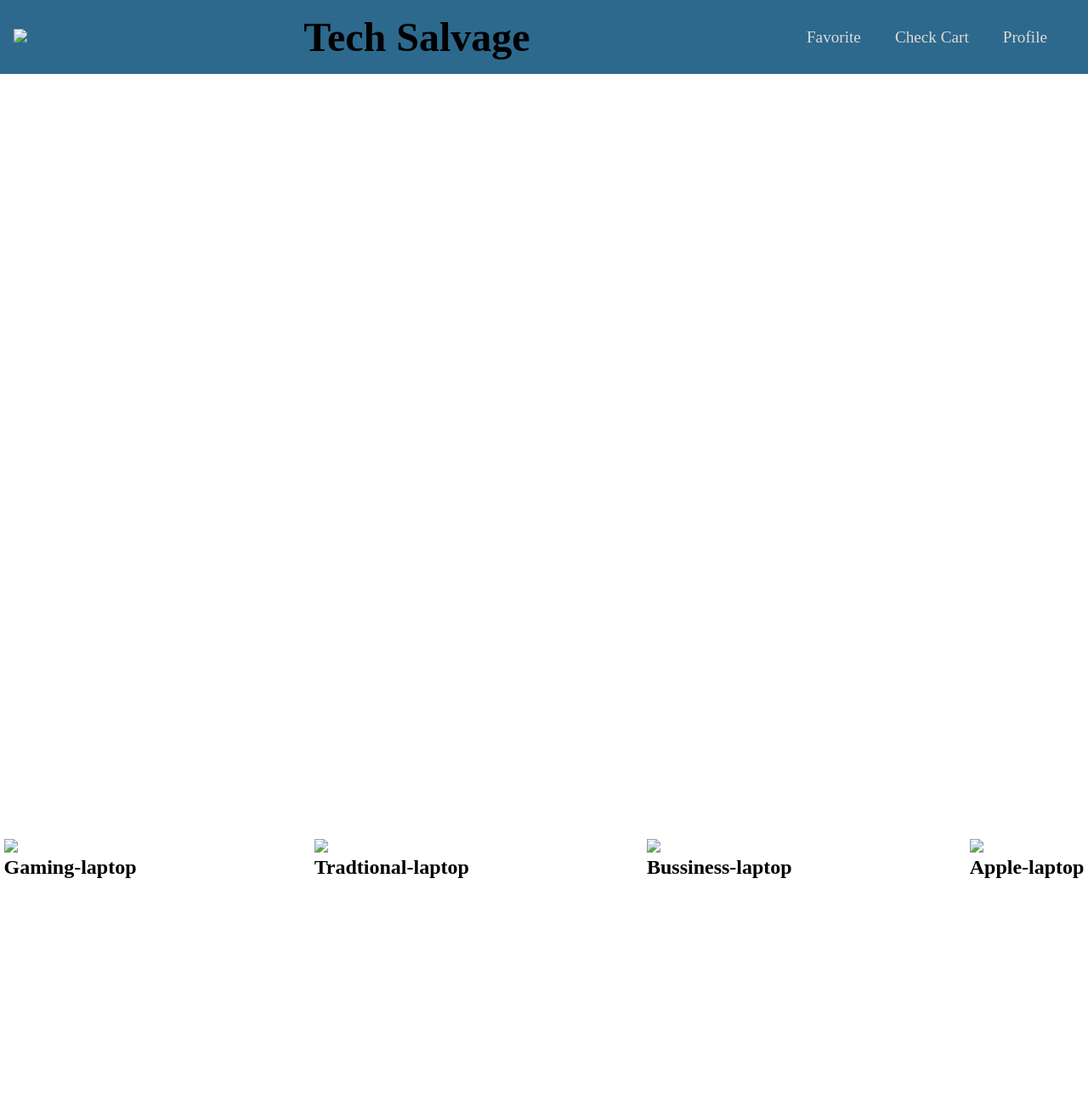
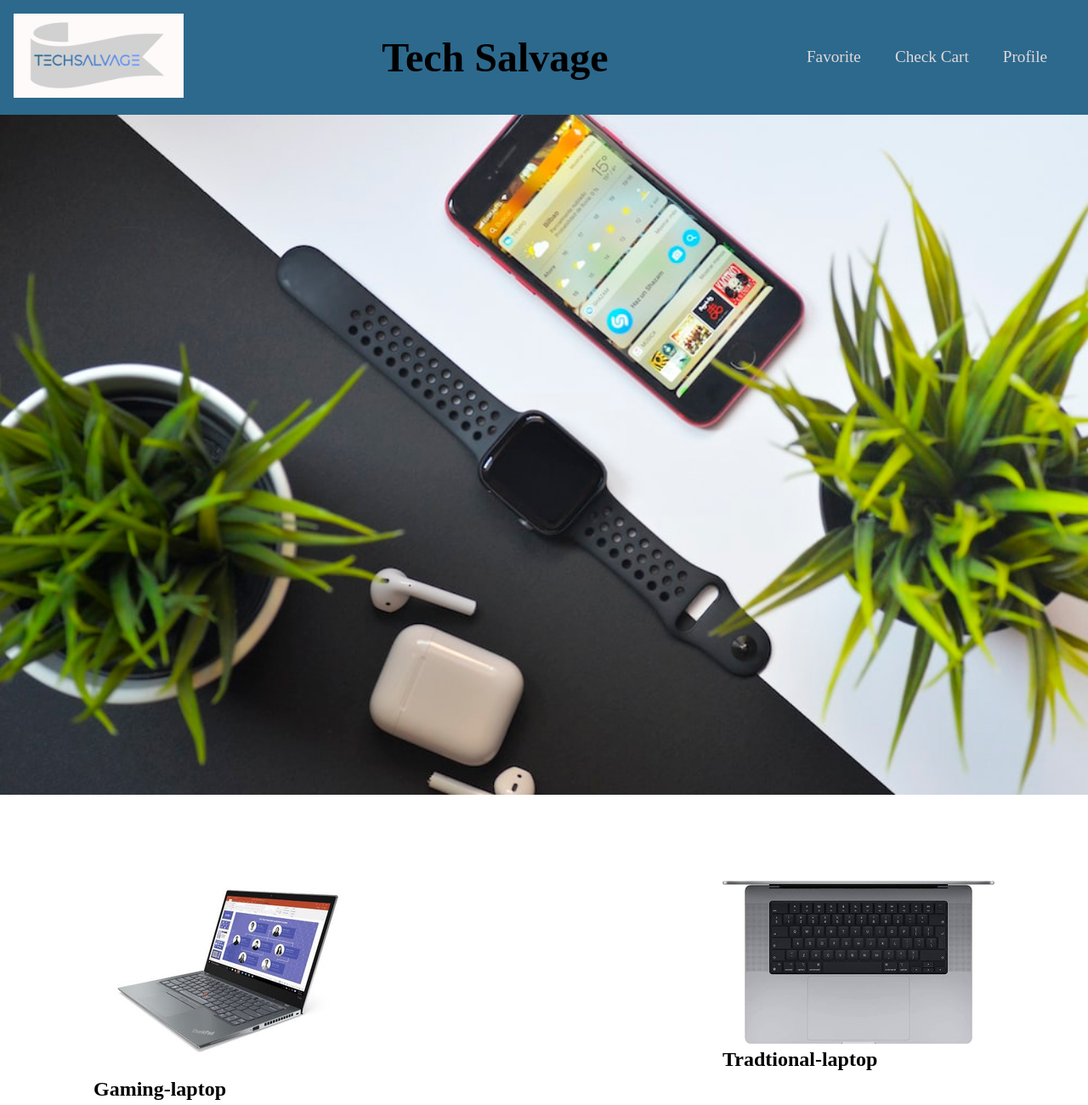
Before and after one commit to fady-dib/E-commerce-Front-end, a plain HTML site: page index.html in a window 1280 px wide. Shown: the top 1300 px of the page at 85% size. Before the commit the page ends 1134 px from the top, so only its background shows below. Drawn offline with Linux system fonts and the light colour scheme; the site is published under a folder, as on GitHub Pages, so addresses that start at the root find nothing.

Commit message:
Fixed paths

```diff
--- a/index.html
+++ b/index.html
@@ -9,7 +9,7 @@
   </head>
   <body>
     <header>
-      <div class="logo"><img   src="/images/logo.png"  id="logo"  ></div>
+      <div class="logo"><img   src="images/logo.png"  id="logo"  ></div>
       <div class="title"><h1> Tech Salvage</h1></div>
       <div class="side">
           <div><a  href="#jj">Favorite</a></div>
@@ -59,7 +59,7 @@
       <div class="category">
         <div class="gaming_lap" id="gaming_lap">
 
-               <div class="image"><img src="/images/laptop10.jpg"></div>
+               <div class="image"><img src="images/laptop10.jpg"></div>
                <div class="product-name"><h2>Gaming-laptop</h2>
                 </div>
 
@@ -69,7 +69,7 @@
      </div>
      <div class="bussiness-lap" id="bussiness-lap">
 
-      <div class="image"><img src="/images/laptop19.jpg"></div>
+      <div class="image"><img src="images/laptop19.jpg"></div>
       <div class="product-name"><h2>Tradtional-laptop</h2>
        </div>
 
@@ -79,7 +79,7 @@
 </div>
 <div class="tradtional-lap" id="tradtional-lap">
 
-  <div class="image"><img src="/images/laptop12.jpg"></div>
+  <div class="image"><img src="images/laptop12.jpg"></div>
   <div class="product-name"><h2>Bussiness-laptop</h2>
    </div>
 
@@ -89,7 +89,7 @@
 </div>
 <div class="apple-lap" id="apple-lap">
 
-  <div class="image"><img src="/images/laptop23.jpg"></div>
+  <div class="image"><img src="images/laptop23.jpg"></div>
   <div class="product-name"><h2>Apple-laptop</h2>
    </div>
 
--- a/style.css
+++ b/style.css
@@ -41,7 +41,7 @@ header{
 }
 /* ________________________________________________________________ */
 .home-page-background {
-    background-image: url("/images/home_page_background.jpeg");
+    background-image: url("images/home_page_background.jpeg");
     background-position: relative;
     background-repeat: no-repeat;
     background-size: cover;
```
